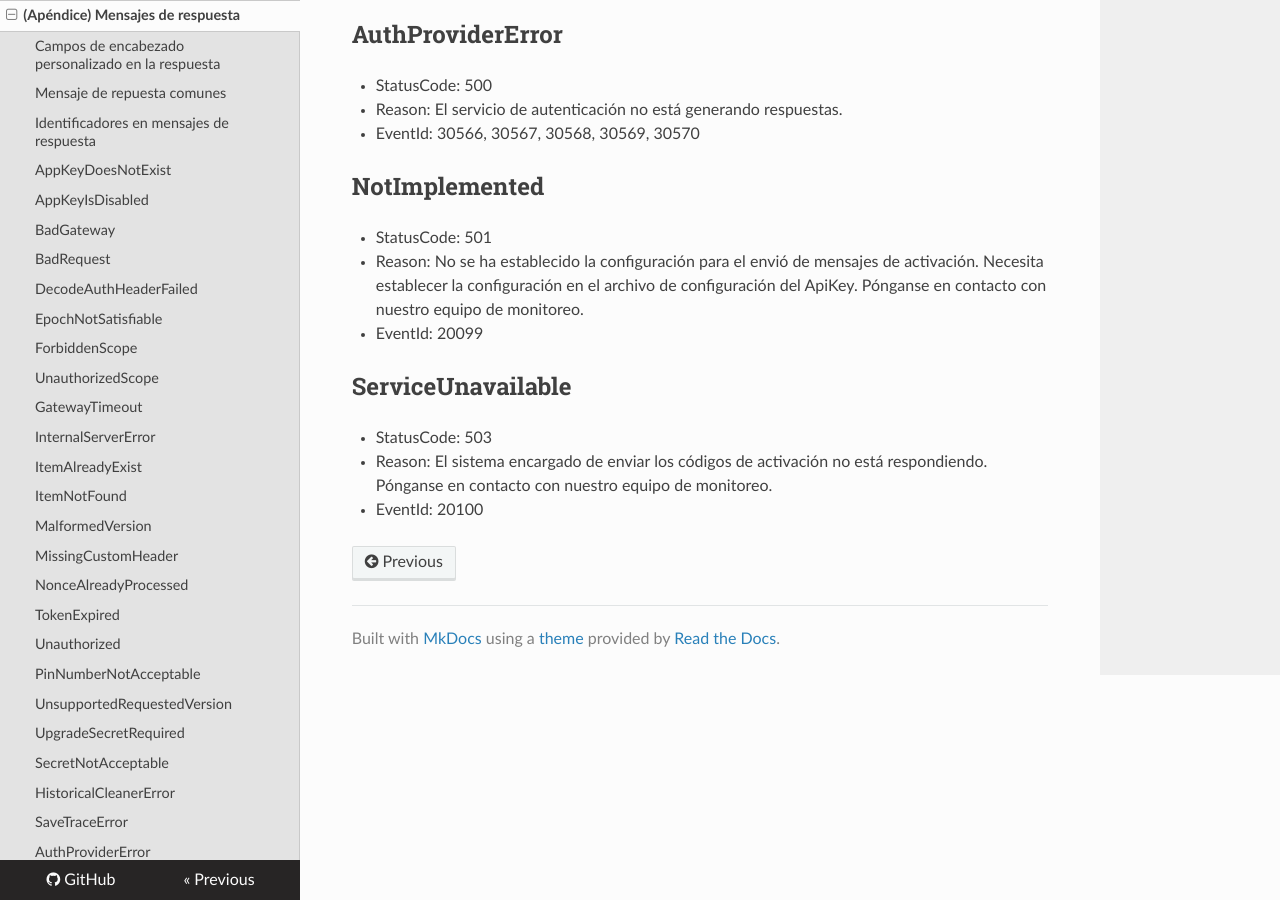
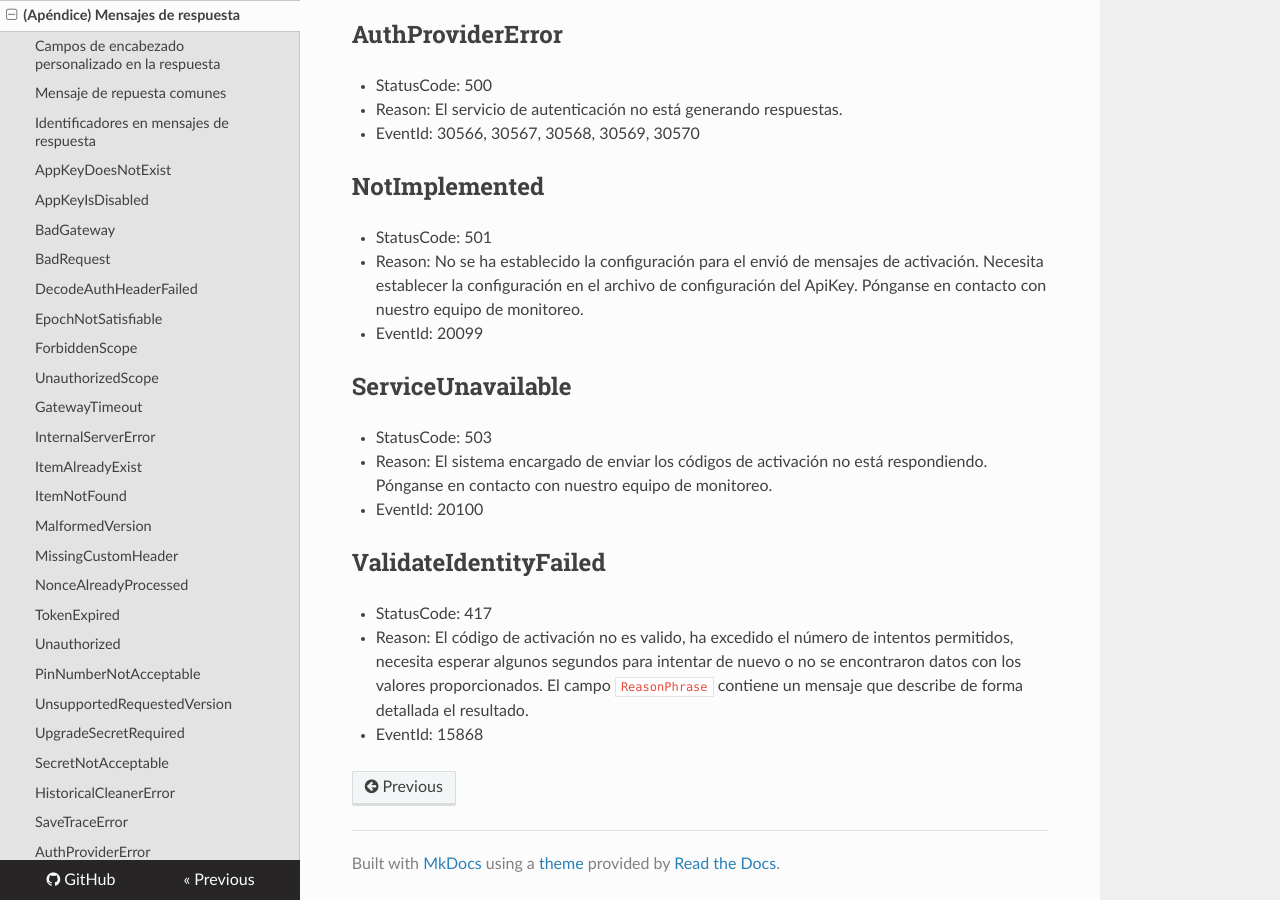
Before and after one commit to menchi2000/Aspen, an MkDocs documentation site: the page built from docs/Responses.md, in a window 1280 px wide and 900 px high, scrolled down 5554 px. Built offline with MkDocs 1.6.1, drawn with Linux system fonts in a browser that asks for light colours; nearby versions of some CDN libraries; old or Windows-style settings are respelled for this version of MkDocs.

Commit message:
Response ValidateIdentityFailed
Actualización del código ValidateIdentityFailed

```diff
--- a/docs/Responses.md
+++ b/docs/Responses.md
@@ -188,3 +188,8 @@ La cabecera personalizada de respuesta `X-PRO-Response-Help` puede contener algu
 - StatusCode: 503
 - Reason: El sistema encargado de enviar los códigos de activación no está respondiendo. Pónganse en contacto con nuestro equipo de monitoreo.
 - EventId: 20100
+
+## ValidateIdentityFailed
+- StatusCode: 417
+- Reason: El código de activación no es valido, ha excedido el número de intentos permitidos, necesita esperar algunos segundos para intentar de nuevo o no se encontraron datos con los valores proporcionados. El campo `ReasonPhrase` contiene un mensaje que describe de forma detallada el resultado.
+- EventId: 15868
```
